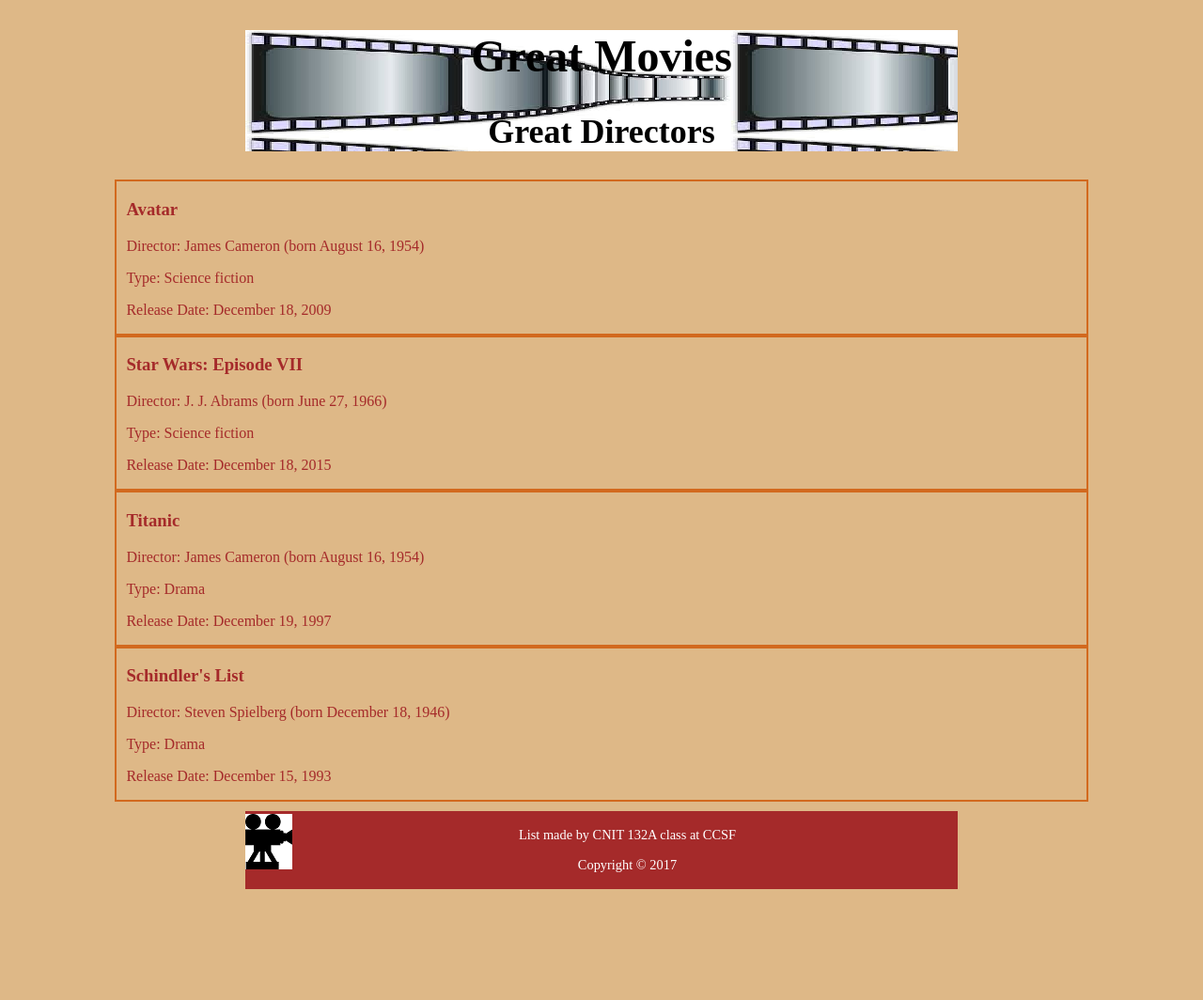
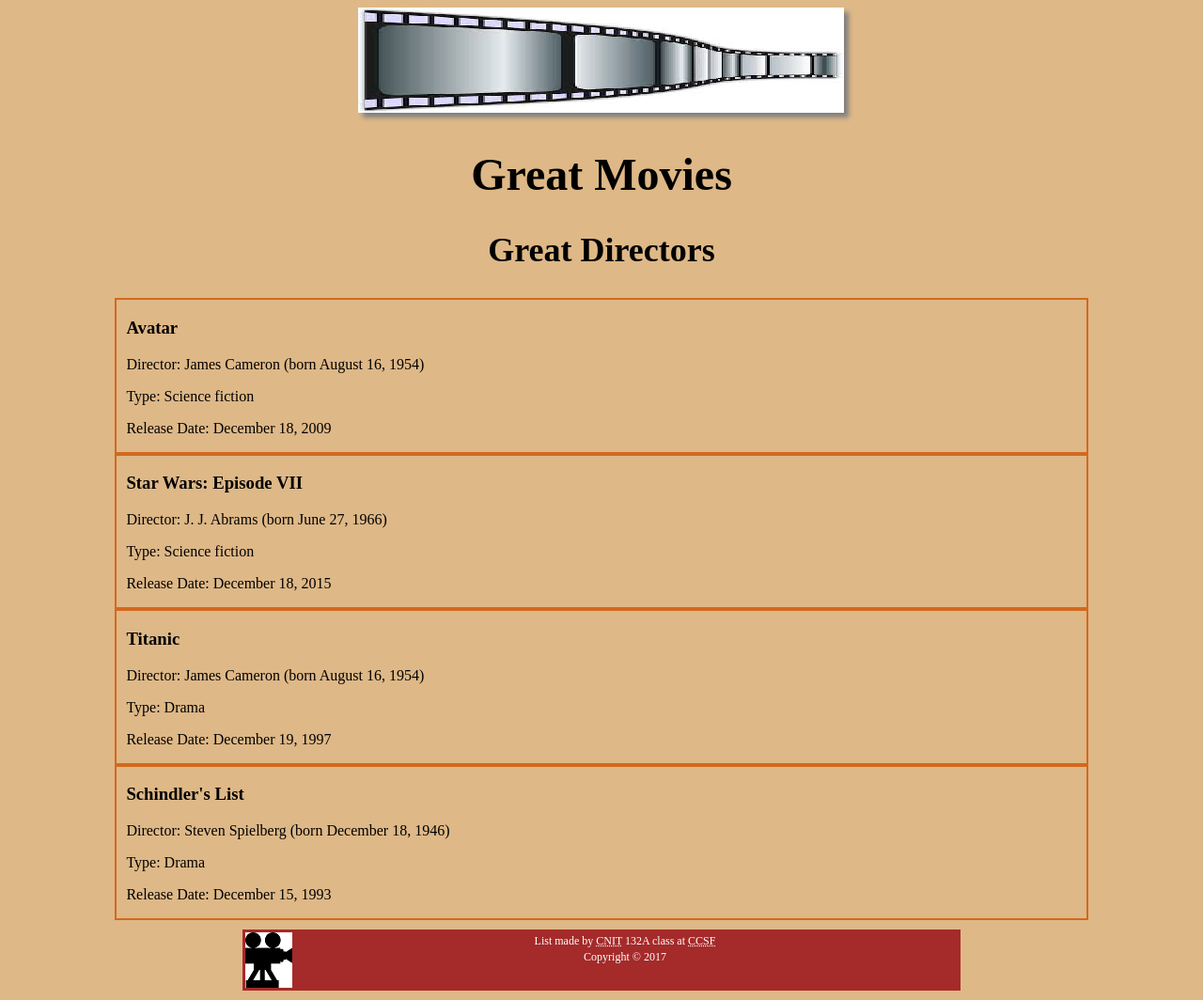
Before and after one commit to erininabox/erininabox.github.io, a plain HTML site: page M5/movies.html in a window 1280 px wide. Shown: the whole page at 94% size. Before the commit the page ends 956 px from the top, so only its background shows below. Drawn offline with Linux system fonts and the light colour scheme.

Commit message:
first run at movies.html fixes

```diff
--- a/M5/movies.html
+++ b/M5/movies.html
@@ -5,46 +5,52 @@
    <meta name="description" content="a list of great movie titles, name of director and trailer">
    <meta charset="utf-8">
    <style>
-     body { background-color: #DEB887; color: #A52A2A; }
-     header {width: 60%; background-image: url(banner.png); margin: 0 auto; text-align: center; border-shadow: 5px 5px 5px gray; font-size: 1.5rem; color: black;}
-	 div { width: 80%; margin: 0 auto; border: 2px solid #D2691E; padding: 0 10px;}
-     footer {width: 60%; margin: 10px auto; padding: 3px 0; text-align:center; background-color: #A52A2A; color:white; font-size: 0.9rem;}
-	 footer img {float:left; margin: 0 5px 5px 0;}
+     body { background-color: #DEB887; color: #000000; }
+     header {width: 60%; margin: 0 auto; text-align: center; font-size: 1.5rem; color: black;}
+     header img { box-shadow: 5px 5px 5px gray; }
+	 section { width: 80%; margin: 0 auto; border: 2px solid #D2691E; padding: 0 10px;}
+     footer {width: 60%; margin: 10px auto; padding: 3px; text-align:center; background-color: #A52A2A; color:white; font-size: 0.9rem; overflow: auto;}
+	 footer img {float: left;}
    </style>
 </head>
 <body>
 <header>
+  <img alt="strip of film" src="./banner.png">
 <h1>Great Movies</h1>
 <h2>Great Directors</h2>
 </header>
-<div>
-  <h3>Avatar</h3>
-  <p>Director: James Cameron (born August 16, 1954)</p>
-  <p>Type: Science fiction</p>
-  <p>Release Date: December 18, 2009</p>
-</div>
-<div>
-  <h3>Star Wars: Episode VII</h3>
-  <p>Director: J. J. Abrams (born June 27, 1966)</p>
-  <p>Type: Science fiction</p>
-  <p>Release Date: December 18, 2015</p>
-</div>
-<div>
-  <h3>Titanic</h3>
-  <p>Director: James Cameron (born August 16, 1954)</p>
-  <p>Type: Drama</p>
-  <p>Release Date: December 19, 1997</p>
-</div>
-<div>
-  <h3>Schindler's List</h3>
-  <p>Director: Steven Spielberg (born December 18, 1946)</p>
-  <p>Type: Drama</p>
-  <p>Release Date: December 15, 1993</p>
-</div>
+<main>
+  <section itemscope itemtype="https://schema.org/Movie">
+    <h3 itemprop="name">Avatar</h3>
+    <p itemprop="director" itemscope itemtype="https://schema.org/Person">Director: <span itemprop="name">James Cameron</span> (born <time itemprop="birthDate" datetime="1954-08-16">August 16, 1954</time>)</p>
+    <p>Type: <span itemprop="genre">Science fiction</span></p>
+    <p>Release Date: <time datetime="2009-12-18">December 18, 2009</time></p>
+  </section>
+  <section itemscope itemtype="https://schema.org/Movie">
+    <h3 itemprop="name">Star Wars: Episode VII</h3>
+    <p itemprop="director" itemscope itemtype="https://schema.org/Person">Director: <span itemprop="name">J. J. Abrams</span> (born <time itemprop="birthDate" datetime="1966-06-27">June 27, 1966</time>)</p>
+    <p>Type: <span itemprop="genre">Science fiction</span></p>
+    <p>Release Date: <time datetime="2015-12-18">December 18, 2015</time></p>
+  </section>
+  <section itemscope itemtype="https://schema.org/Movie">
+    <h3 itemprop="name">Titanic</h3>
+    <p itemprop="director" itemscope itemtype="https://schema.org/Person">Director: <span itemprop="name">James Cameron</span> (born <time itemprop="birthDate" datetime="1954-08-16">August 16, 1954</time>)</p>
+    <p>Type: <span itemprop="genre">Drama</span></p>
+    <p>Release Date: <time datetime="1997-12-19">December 19, 1997</time></p>
+  </section>
+  <section itemscope itemtype="https://schema.org/Movie">
+    <h3 itemprop="name">Schindler's List</h3>
+    <p itemprop="director" itemscope itemtype="https://schema.org/Person">Director: <span itemprop="name">Steven Spielberg</span> (born <time itemprop="birthDate" datetime="1946-12-18">December 18, 1946</time>)</p>
+    <p>Type: <span itemprop="genre">Drama</span></p>
+    <p>Release Date: <time datetime="1993-12-15">December 15, 1993</time></p>
+  </section>
+</main>
 <footer>
-  <img src="movielogo.png">
-  <p>List made by CNIT 132A class at CCSF</p>
-  <p>Copyright &copy; 2017</p>
+  <img src="movielogo.png" alt="black and white clipart image of a non-digital movie reel projector">
+  <small>
+    List made by <abbr title="Computer Networking Information Technology">CNIT</abbr> 132A class at <abbr title="City College of San Francisco">CCSF</abbr>
+    <br>Copyright &copy; <time datetime="2017">2017</time>
+  </small>
 </footer>
 </body>
 </html>
```
Also changed, not shown: M5/addresstime.html (added, +27 -0 lines), assignments.html (+1 -0 lines).
